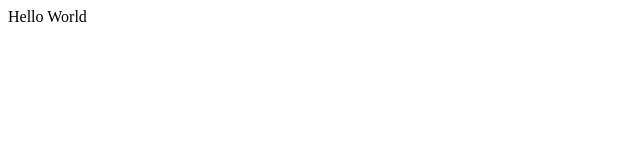
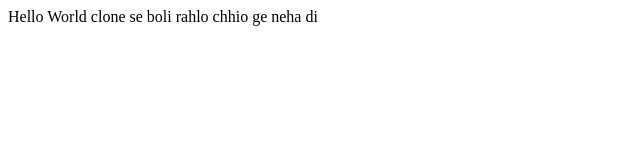
Before and after one commit to Anaex/github, a plain HTML site: page index.html in a window 1280 px wide. Shown: the whole page, without its empty margins (0-640 px from the left). Drawn offline with Linux system fonts and the light colour scheme.

Commit message:
clone wala se commit kya

```diff
--- a/index.html
+++ b/index.html
@@ -8,5 +8,6 @@
 </head>
 <body>
     Hello World
+    clone se boli rahlo chhio ge neha di
 </body>
 </html>
```
